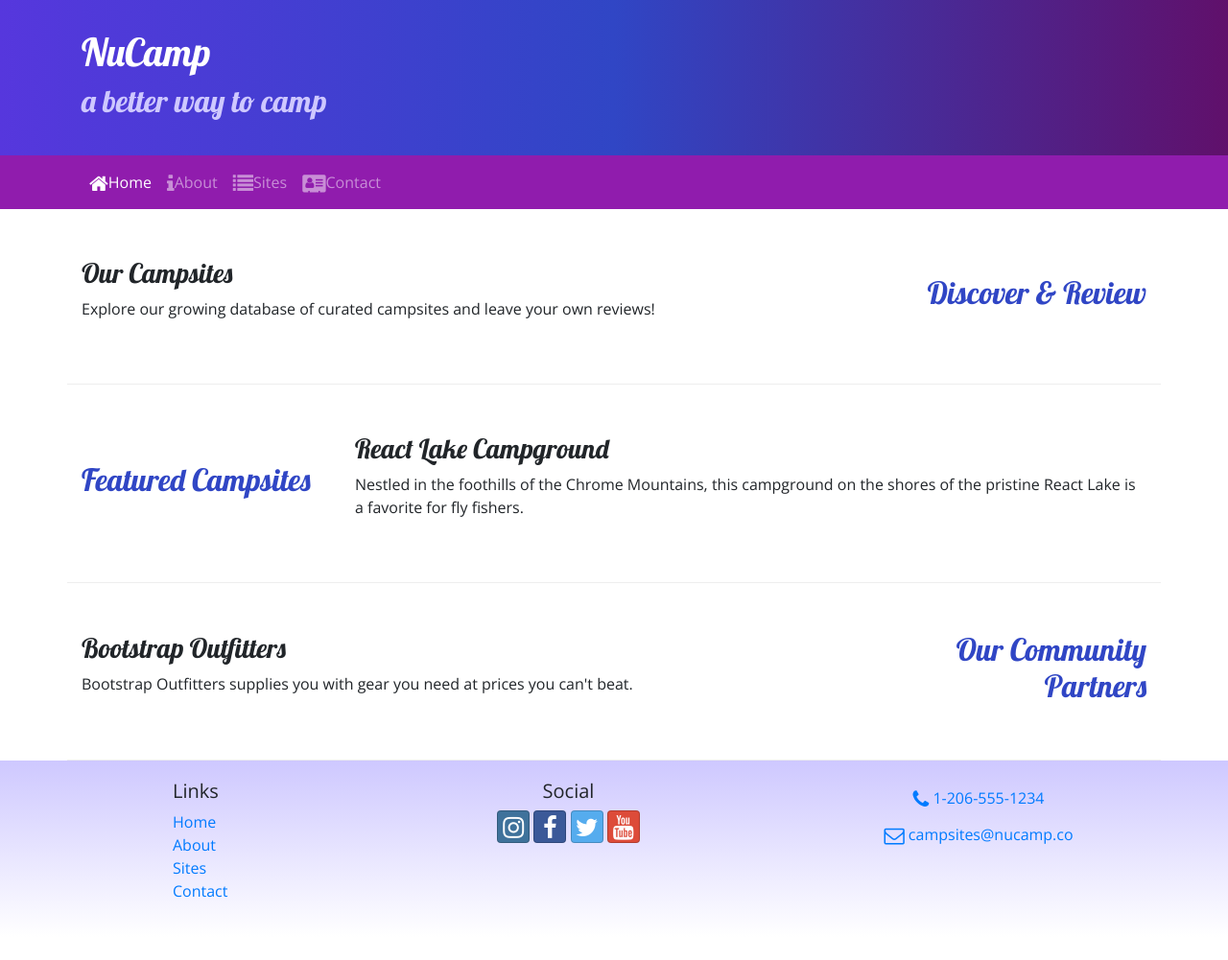
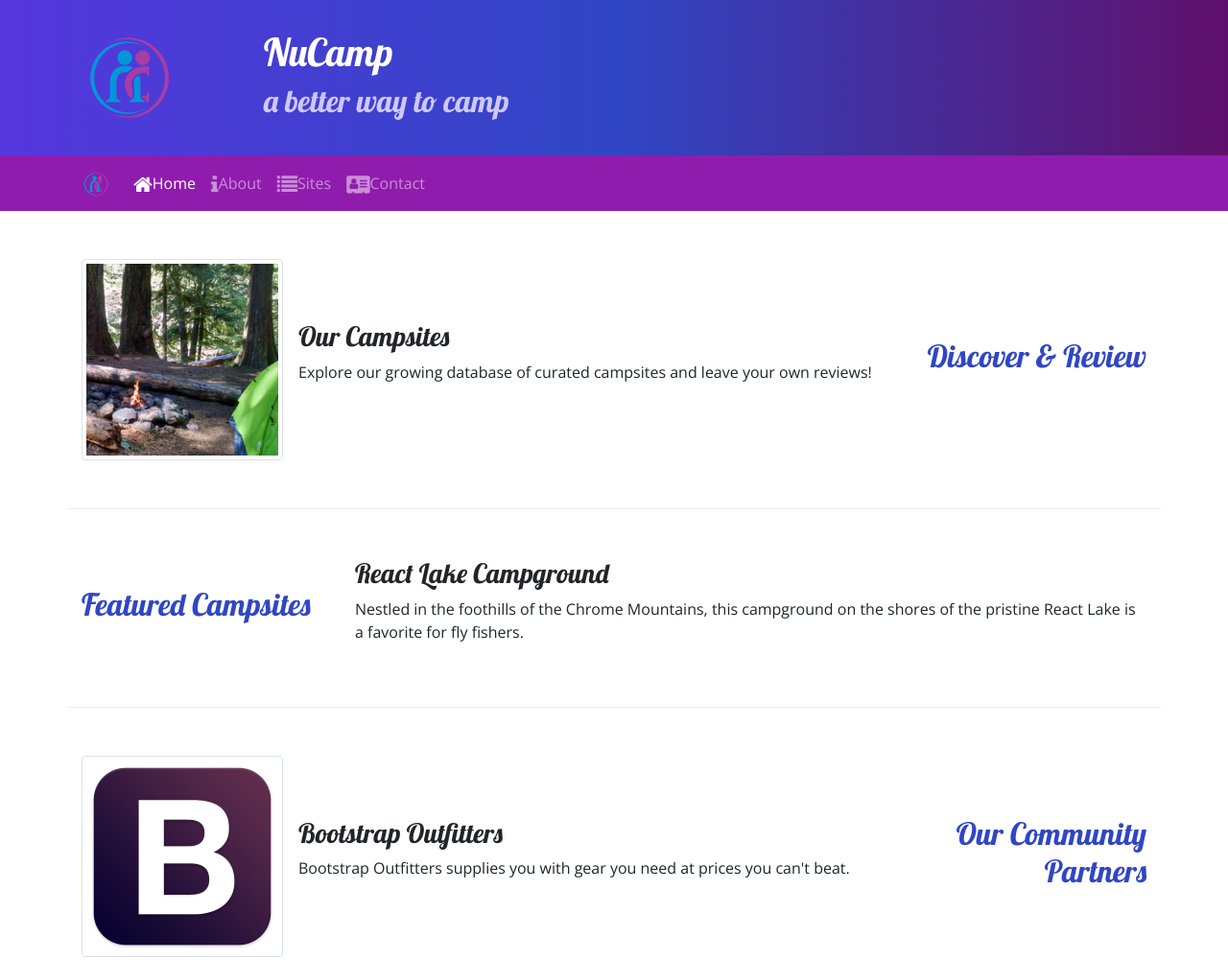
Before and after one commit to Alicia-M-M/nucampsite, a website: page index.html in a window 1280 px wide. Shown: the top 1001 px of the page at 96% size. Before the commit the page ends 977 px from the top, so only its background shows below. Drawn offline with nearby package versions, Linux system fonts and the light colour scheme.

Commit message:
Images and Media

```diff
--- a/index.html
+++ b/index.html
@@ -22,6 +22,9 @@
   <header class="jumbotron jumbotron-fluid">
     <div class="container">
       <div class="row">
+        <div class="col-4 col-sm-3 col-md-2 align-self-center">
+          <img src="img/logo.png" class="img-fluid" />
+        </div>
         <div class="col">
           <h1>NuCamp</h1>
           <h2>a better way to camp</h2>
@@ -32,7 +35,8 @@
 
   <nav class="navbar navbar-expand-sm navbar-dark sticky-top">
     <div class="container">
-      <button class="navbar-toggler ml-auto" type="button" data-toggle="collapse" data-target="#nucampNavbar">
+      <a class="navbar-brand" href="#"><img src="img/logo.png" height="30" width="30" /></a>
+      <button class="navbar-toggler" type="button" data-toggle="collapse" data-target="#nucampNavbar">
         <span class="navbar-toggler-icon"></span>
       </button>
       <div class="collapse navbar-collapse" id="nucampNavbar">
@@ -53,11 +57,14 @@
         <h2 class="text-sm-right">Discover & Review</h2>
       </div>
       <div class="col">
-        <h3>Our Campsites</h3>
-        <p class="d-none d-sm-block">
-          Explore our growing database of curated campsites and leave your own
-          reviews!
-        </p>
+        <div class="media">
+          <img class="d-flex mr-3 img-thumbnail" src="img/breadcrumb-trail-thumb.jpg" alt="Breadcrumb Trail" />
+          <div class="media-body align-self-center">
+            <h3>Our Campsites</h3>
+            <p class="d-none d-sm-block">Explore our growing database of curated campsites and leave your own reviews!
+            </p>
+          </div>
+        </div>
       </div>
     </div>
 
@@ -79,11 +86,14 @@
         <h2 class="text-sm-right">Our Community Partners</h2>
       </div>
       <div class="col">
-        <h3>Bootstrap Outfitters</h3>
-        <p class="d-none d-sm-block">
-          Bootstrap Outfitters supplies you with gear you need at prices you can't
-          beat.
-        </p>
+        <div class="media">
+          <img class="d-flex mr-3 img-thumbnail" src="img/bootstrap-thumb.png" alt="Bootstrap Outfitters" />
+          <div class="media-body align-self-center">
+            <h3>Bootstrap Outfitters</h3>
+            <p class="d-none d-sm-block">Bootstrap Outfitters supplies you with gear you need at prices you can't beat.
+            </p>
+          </div>
+        </div>
       </div>
     </div>
   </div>
```
Also changed, not shown: aboutus.html (+5 -1 lines), contactus.html (+5 -1 lines), img/bootstrap-thumb.png (added), img/breadcrumb-trail-thumb.jpg (added), img/breadcrumb-trail.jpg (added), img/chrome-river-thumb.jpg (added), img/chrome-river.jpg (added), img/logo.png (added), img/react-lake-thumb.jpg (added), img/react-lake.jpg (added).
